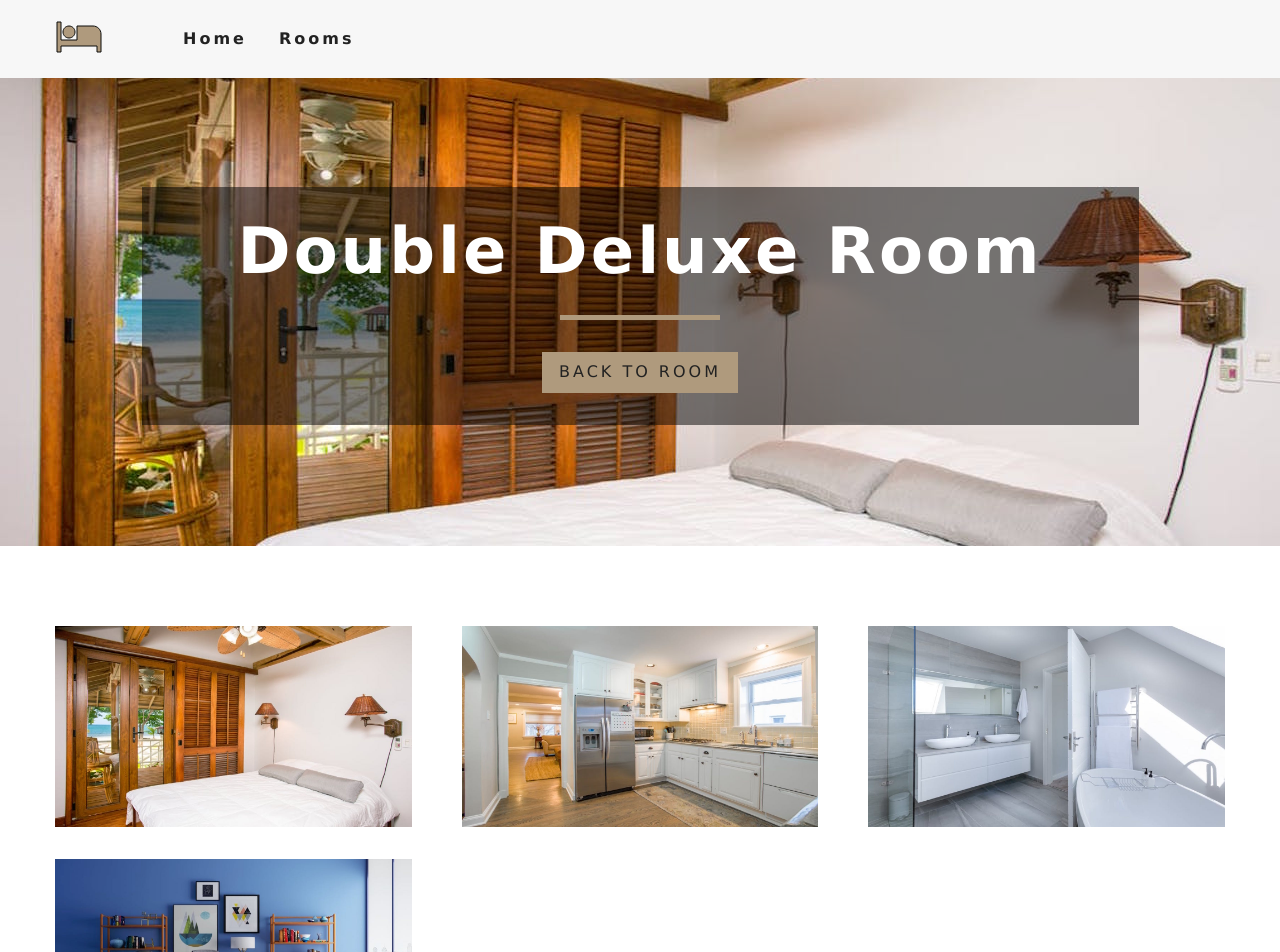
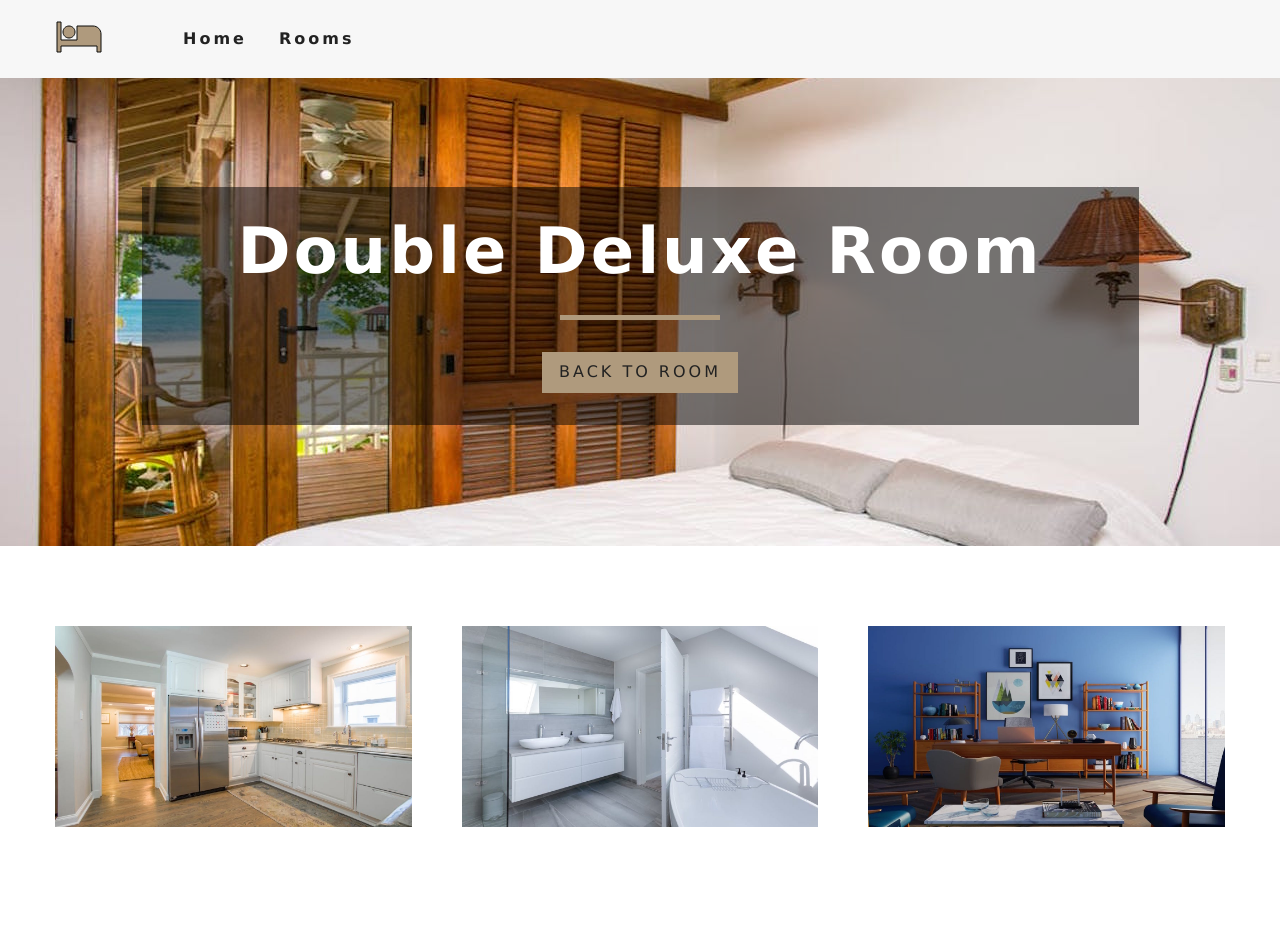
Before and after one commit to kanjamad/React-resort-websit, a React (Create React App) app: page /rooms/double-deluxe in a window 1280 px wide. Shown: the top 952 px of the page. After the commit the page ends 827 px from the top, so only its background shows below. Built offline with nearby package versions, Linux system fonts and the light colour scheme.

Commit message:
render 3 images

```diff
--- a/src/pages/SingleRoom.js
+++ b/src/pages/SingleRoom.js
@@ -43,11 +43,12 @@
             breakfast,
             pets,
             images} = room;
-
+            const [mainImg, ...defaultImg] =images
+            console.log(defaultImg);
 
         return (
             <>
-            <StyledHero img = {images[0] || this.state.defaultBcg} >
+            <StyledHero img = {mainImg || this.state.defaultBcg} >
                 <Banner title={`${name} room`} >
                 <Link to="/rooms" className="btn-primary">
                     back to room
@@ -56,7 +57,7 @@
             </StyledHero>
             <section className="single-room">
             <div className="single-room-images">
-            {images.map((item, index)=>{
+            {defaultImg.map((item, index)=>{
                 return <img key={index} src={item} alt={name} />
             })}
             </div>
```
